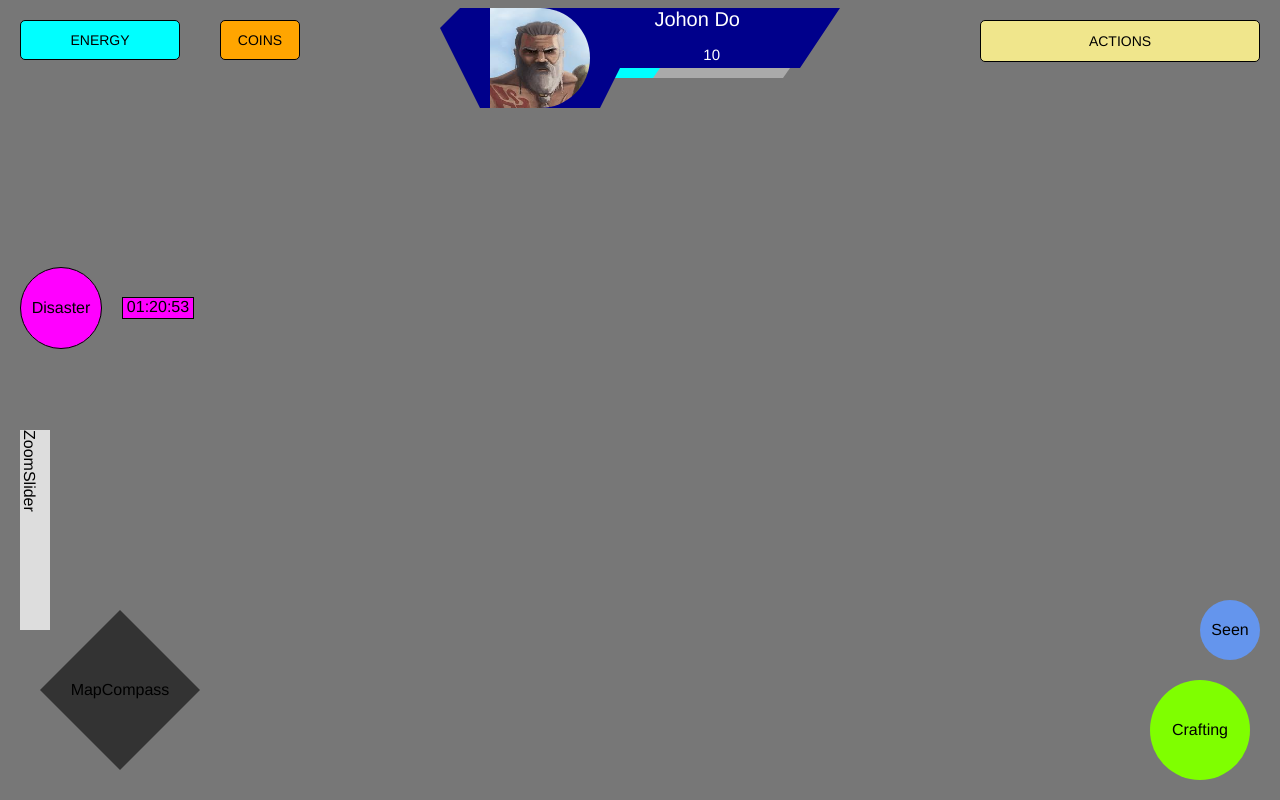
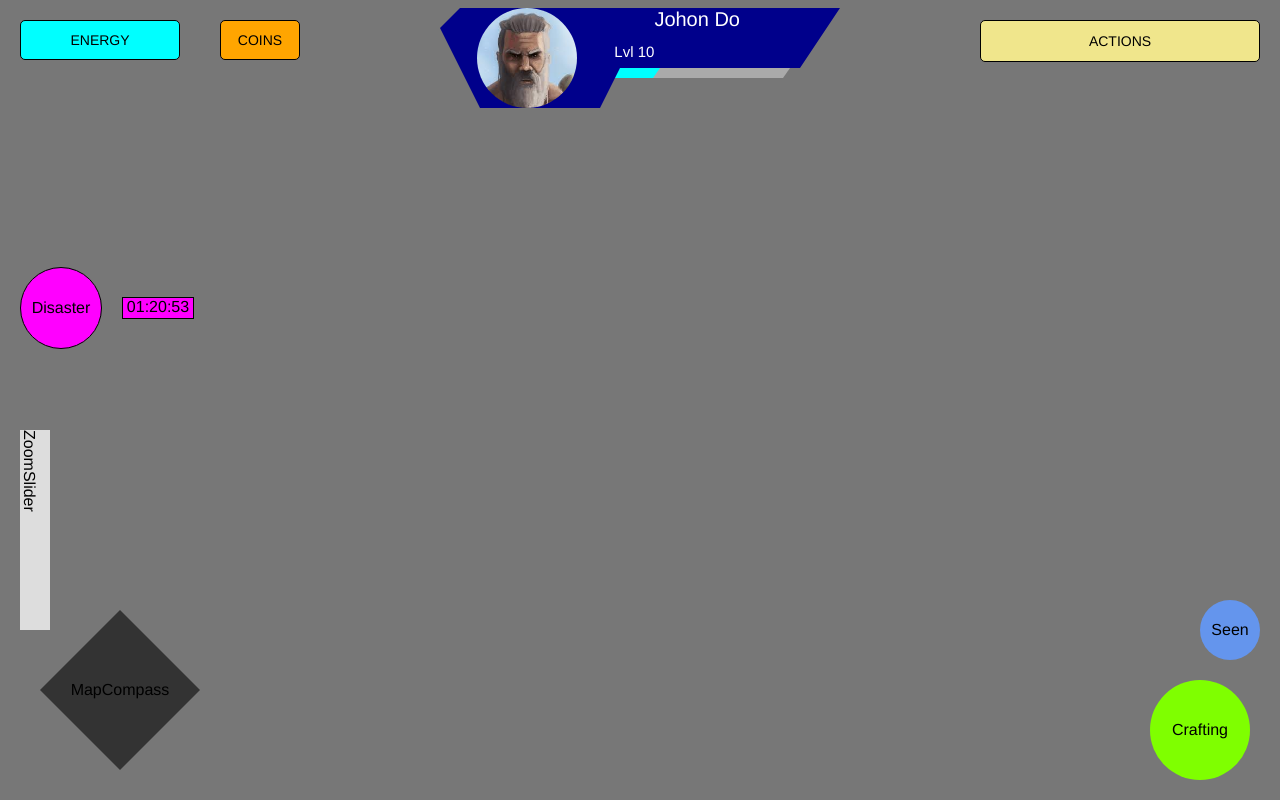
Before and after one commit to elShailee/The-Act-of-Time, a React (Create React App) app: page / in a window 1280 px wide. Built offline with nearby package versions, Linux system fonts and the light colour scheme.

Commit message:
on click trigger and circle img
added a onClick triger to the character image and fixed the circle image

```diff
--- a/src/Components/Character/CharacterInfoBar.css
+++ b/src/Components/Character/CharacterInfoBar.css
@@ -30,21 +30,18 @@
   	color: white;
 }
 
-.characterImage {
-	float: left;
-	padding-left: 50px;
-  border-radius: 100px;
-	width: 100px;
-	height: 100px;
-}
-
 .characterLevel {
 	float: right;
-	padding-right: 120px;
-	padding-top: 15px;
+	padding-top: 35px;
 	font-family: 'Helvetica';
 	font-size: 15px;
   	color: white;
+}
+
+.characterImage {
+  border-radius: 50%;
+	width: 100px;
+	height: 100px;
 }
 
 .xpBar {
--- a/src/Components/Character/CharacterInfoBar.js
+++ b/src/Components/Character/CharacterInfoBar.js
@@ -4,6 +4,9 @@ import characterInfo from 'ExampleData/characterInfoExampleData';
 //import characterImage from characterInfo.characterImage;
 
 export default function characterInfoBar() {
+	const onCharcterInfoClick = () => {
+
+	  };
   return (
     <div id="characterInfoBarContainer">
 			<div className="xpBar" id="xpCapacity"></div>
@@ -11,8 +14,8 @@ export default function characterInfoBar() {
 
 			<div id="characterInfoBar">
 			<div class="characterName">{characterInfo.characterName} </div>
-			<img alt="characterImage" class="characterImage" src={characterInfo.characterImage} />
-			<div class="characterLevel"> {characterInfo.characterLevel} </div>
+			<div class="characterLevel">Lvl {characterInfo.characterLevel} </div>
+			<img alt="characterImage" class="characterImage" src={characterInfo.characterImage} onClick={onCharcterInfoClick}/>
 		</div>
 
     </div>
```
Also changed, not shown: src/Images/characterImage.png.
